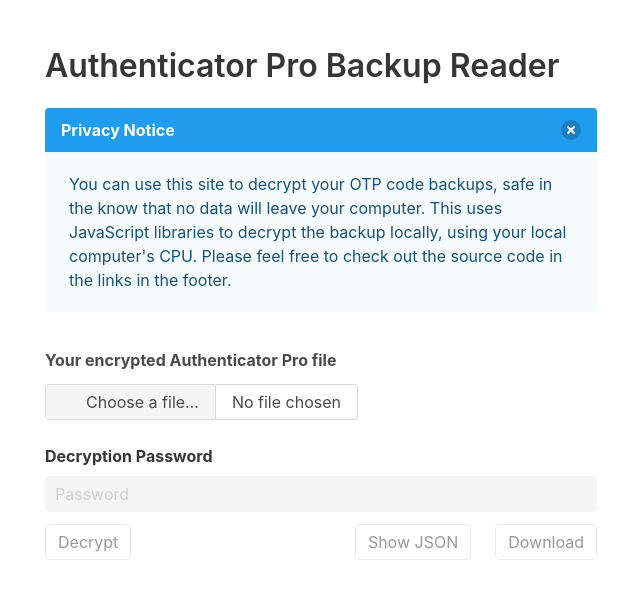
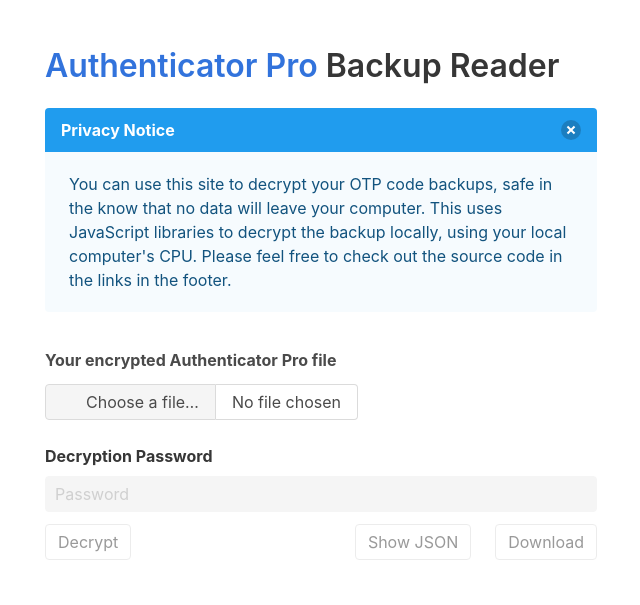
Before and after one commit to creeperCN/authenticator-pro-offline, a website: page index.html in a window 1280 px wide. Shown: the top 605 px of the page, without its empty margins (319-959 px from the left). Drawn offline with Linux system fonts and the light colour scheme; some icons are missing.

Commit message:
Update index.html

```diff
--- a/index.html
+++ b/index.html
@@ -28,7 +28,7 @@
         <button class="modal-close is-large" aria-label="close" onclick="closeModal()"></button>
       </div>
 
-      <h1 class="title">Authenticator Pro Backup Reader</h1>
+      <h1 class="title"><a href="https://github.com/jamie-mh/AuthenticatorPro">Authenticator Pro</a> Backup Reader</h1>
       <article class="message is-info" id="disclaimer">
         <div class="message-header">
           <p>Privacy Notice</p>
```
